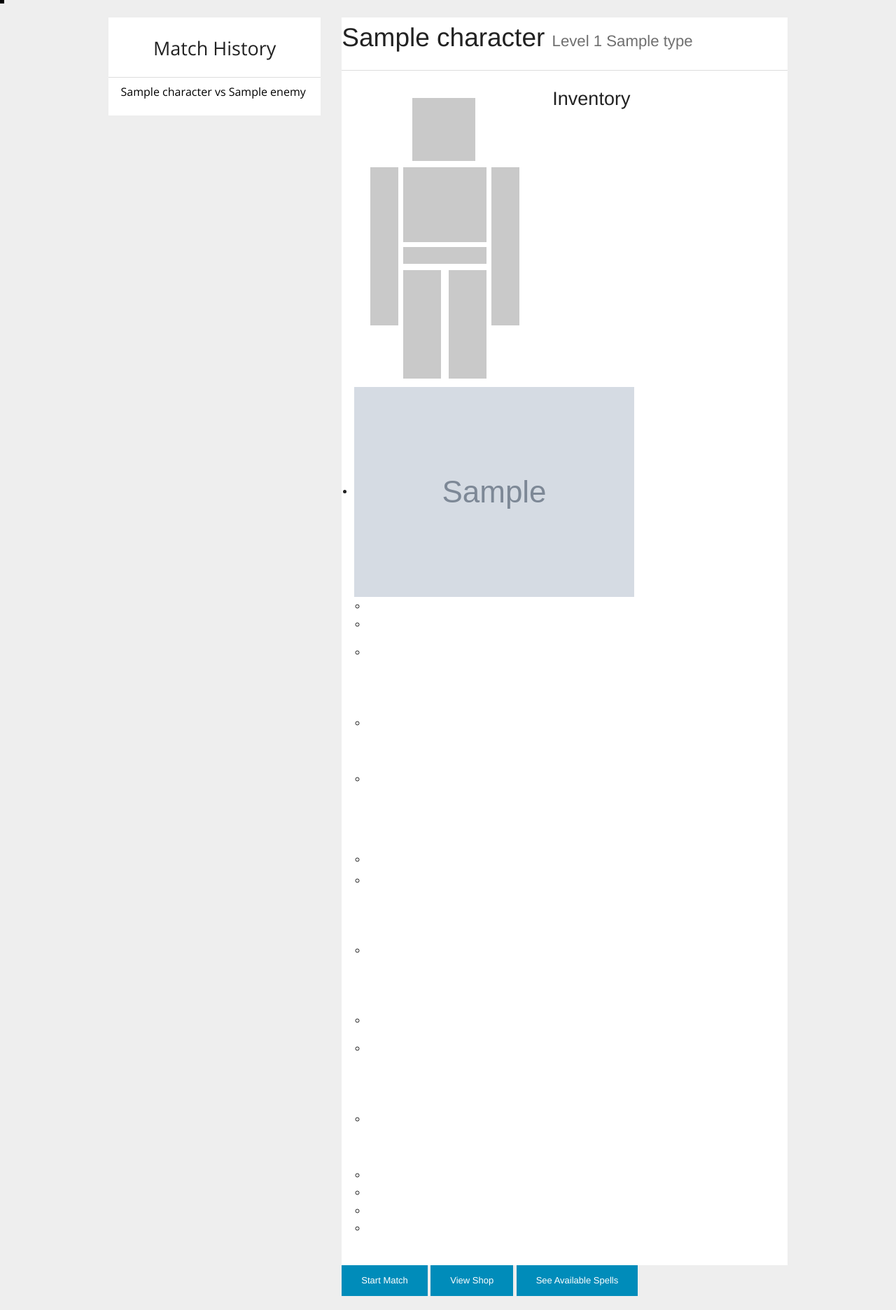
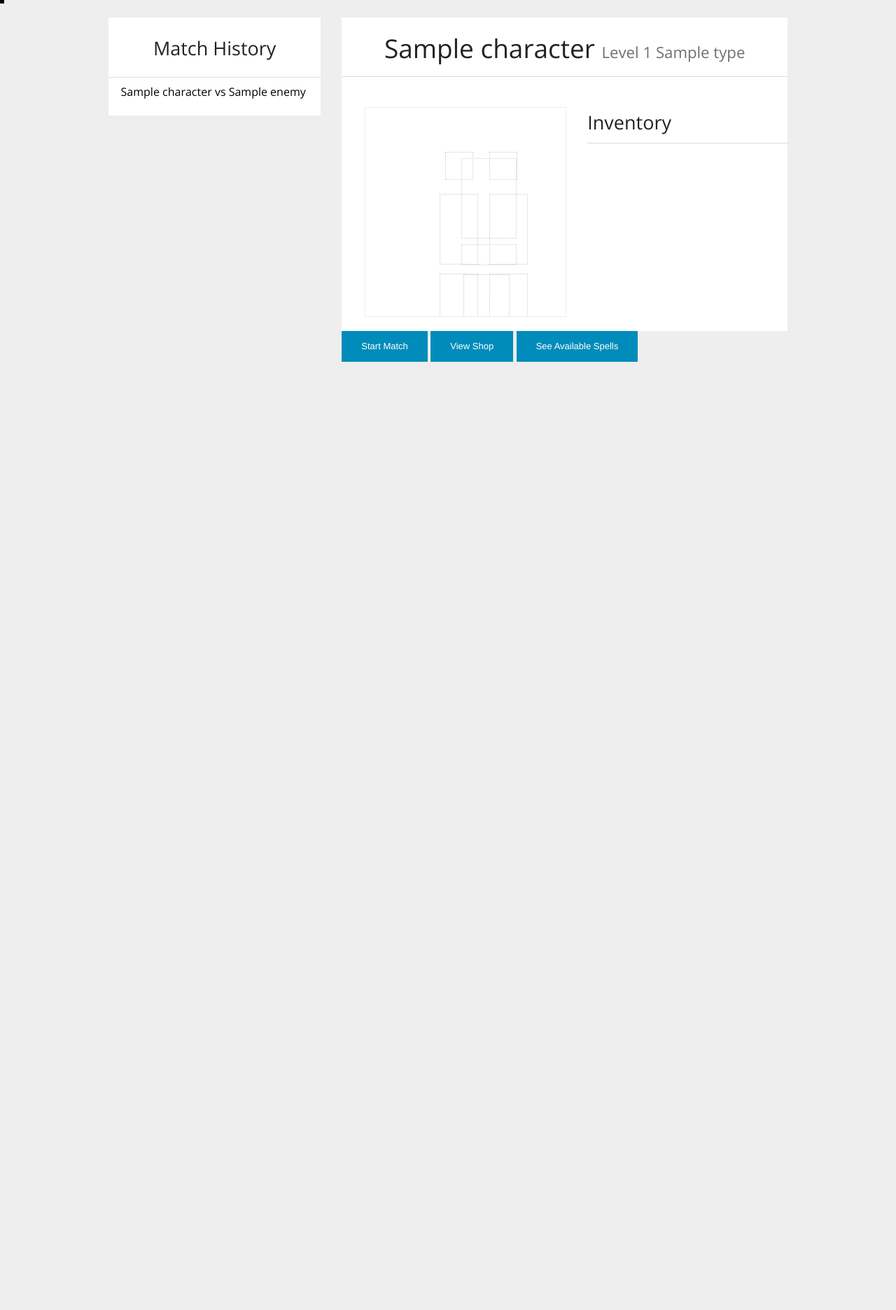
Before and after one commit to JamesJGarner/rpg-game, a Django app: page /character/1 in a window 1280 px wide. Shown: the part 45-1917 px from the top of the page at 70% size. After the commit the page ends 562 px from the top, so only its background shows below. Run offline with Django 3.2, Linux system fonts and the light colour scheme; tables that the repository leaves empty hold one stand-in row (values such as "Sample post"); grey boxes marked "Sample" are stand-in pictures; some libraries are stand-ins or nearby versions.

Commit message:
redesigned entire characters detail page

```diff
--- a/game/static/css/apps/characters.css
+++ b/game/static/css/apps/characters.css
@@ -100,3 +100,47 @@
     width:100%;
     background :#FFF;
 }
+
+.cd-main h2 {
+    text-align: center;
+    line-height: 81px;
+    font-family: 'Open Sans';
+    font-weight: 100;
+    border-bottom: 1px solid rgb(221, 221, 221);
+    margin-bottom: 43px;
+}
+
+.cd-character-items {
+    list-style: none;
+    float: left;
+    height: 300px;
+    border: 1px solid #eee;
+    width: 100%;
+    position: relative;
+    overflow: hidden;
+}
+
+.cd-character-items li {
+    position: absolute;
+    border: 1px dotted #ccc;
+}
+
+.cd-inventory-bag {
+    float:left;
+    width:100%;
+    list-style: none;
+}
+.cd-inventory-bag li {
+    width:50px;
+    height:50px;
+    border:1px solid #ddd;
+    margin:10px 10px 0 0;
+    float:left;
+}
+
+.cd-inventory-bag h3 {
+    font-family: 'Open Sans';
+    font-weight:300;
+    border-bottom: 1px solid #ddd;
+    padding-bottom:10px;
+}
--- a/game/templates/characters/character_detail.html
+++ b/game/templates/characters/character_detail.html
@@ -17,92 +17,35 @@
             </ul>
         </div>
     </div>
-
     <div class="large-8 columns">
         <div class="cd-main">
             <h2>{{ character.name }} <small>Level {{ level_data.current_level }} {{ character.type }}</small></h2>
-            <hr>
-            <img src="/static/assets/character.png" class="left">
-            <h3 class="left inventory">Inventory</h3>
-            <ul class="left inv-item">
+            <div class="large-6 columns">
+            <ul class="cd-character-items">
+                <li style="left: 40%; top: 63px; width: 40px; height: 40px;"></li>
+                <li style="left: 37%; top: 123px; width: 55px; height: 101px;"></li>
+                <li style="left: 37%; top: 237px; width: 55px; height: 80px;"></li>
+                <li style="left: 48%; top: 72px; width: 79px; height: 115px;"></li>
+                <li style="left: 48%; top: 195px; width: 79px; height: 30px;"></li>
+                <li style="left: 49%; top: 238px; width: 66px; height: 100px;"></li>
+                <li style="left: 49%; top: 350px; width: 66px; height: 100px;"></li>
+                <li style="left: 62%; top: 63px; width: 40px; height: 40px;"></li>
+                <li style="left: 62%; top: 123px; width: 55px; height: 101px;"></li>
+                <li style="left: 62%; top: 237px; width: 55px; height: 80px;"></li>
+            </ul>
+            </div>
+            <div class="large-6 columns">
+            <ul class="cd-inventory-bag">
+                <h3>Inventory</h3>
+                {% if  character.characteritem_set.all %}
                 {% for bag in character.characteritem_set.all  %}
-                <li><img src="/media/{{ bag.item.image }}"></li>
+
                 {% endfor %}
-<ul class="left inv-item" style="
-    min-height: 350px;
-    float: left;
-    width: 100%;
-">
-
-                <li style="
-    left: 50%;
-"></li>
-                <li style="
-    left: 40%;
-    top: 63px;
-    width: 40px;
-    height: 40px;
-"></li>
-                <li style="
-    left: 37%;
-    top: 123px;
-    width: 55px;
-    height: 101px;
-"></li>
-                <li style="
-    left: 37%;
-    top: 237px;
-    width: 55px;
-    height: 80px;
-"></li>
-                <li style="
-    left: 48%;
-    top: 72px;
-    width: 79px;
-    height: 115px;
-"></li>
-                <li style="
-    left: 48%;
-    top: 195px;
-    width: 79px;
-    height: 30px;
-"></li>
-                <li style="
-    left: 49%;
-    top: 238px;
-    width: 66px;
-    height: 100px;
-"></li>
-                <li style="
-    left: 49%;
-    top: 350px;
-    width: 66px;
-    height: 100px;
-"></li>
-                <li style="
-    left: 62%;
-    top: 63px;
-    width: 40px;
-    height: 40px;
-"></li>
-                <li style="
-    left: 62%;
-    top: 123px;
-    width: 55px;
-    height: 101px;
-"></li>
-                <li style="
-    left: 62%;
-    top: 237px;
-    width: 55px;
-    height: 80px;
-"></li>
-                <li></li>
-                <li></li>
-                <li></li>
-                <li></li>
+                {% else %}
+                <li></li><li></li><li></li><li></li><li></li><li></li><li></li><li></li><li></li><li></li><li></li><li></li>
+                {% endif %}
             </ul>
-            </ul>
+            </div>
         </div>
         <a href="/character/{{ character.id }}/create" class="button small">Start Match</a>
         <a href="/character/{{ character.id }}/shop/" class="button small">View Shop</a>
```
